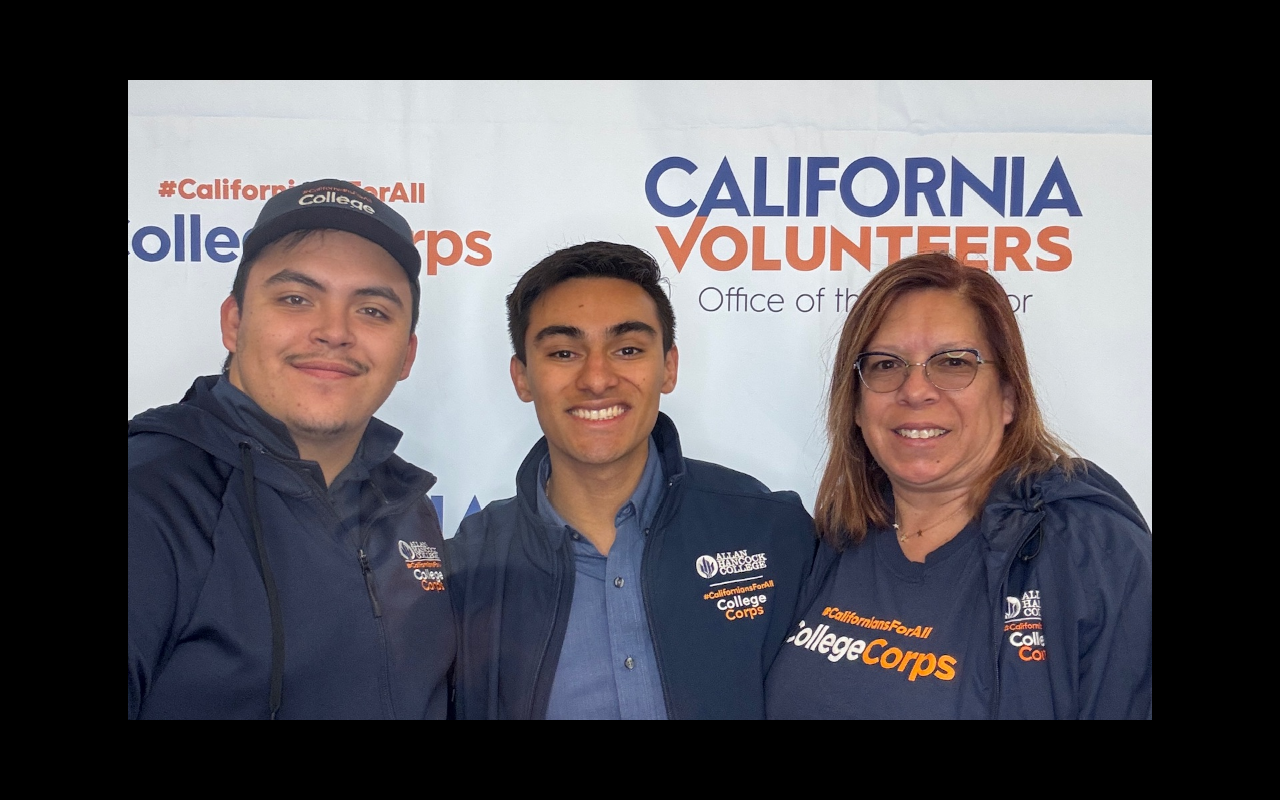
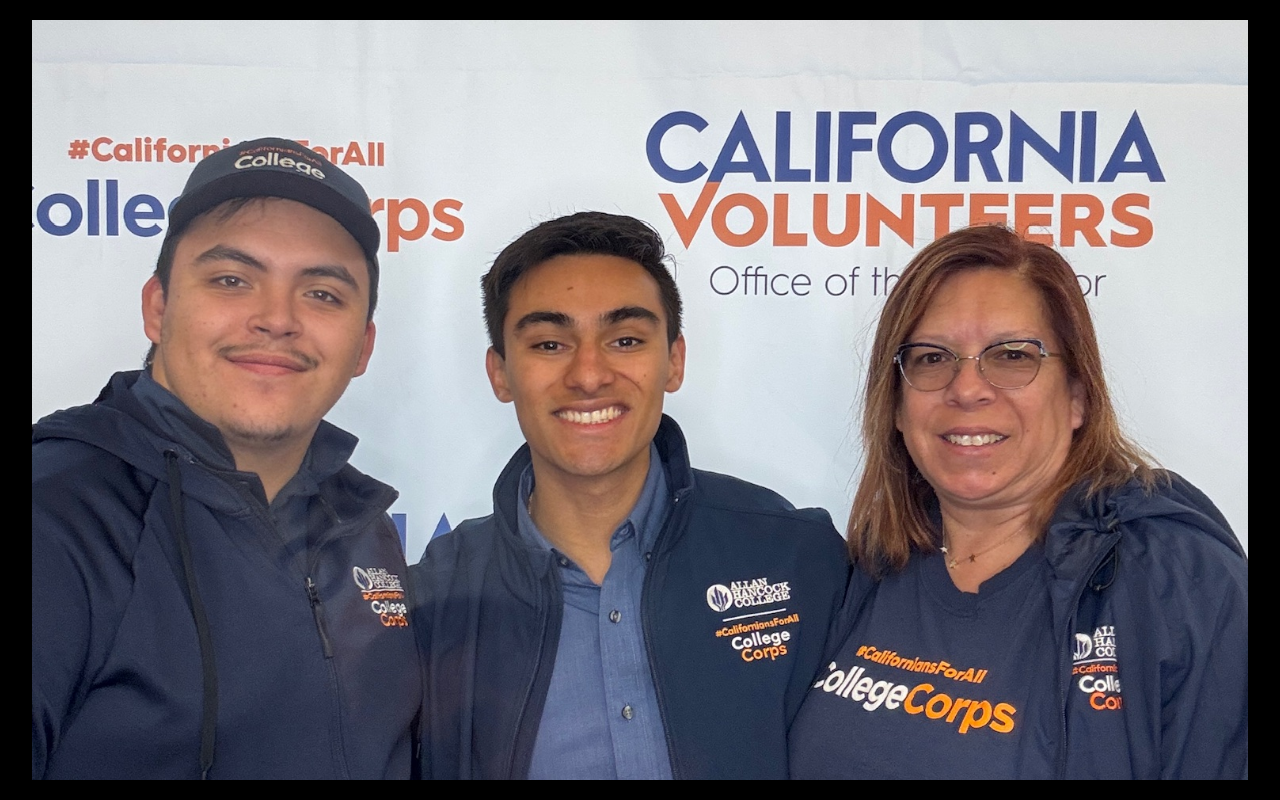
Before and after one commit to JovanyCardenas/career-center-presentation, a website: page index.html in a window 1280 px wide. Drawn offline with Linux system fonts and the light colour scheme.

Commit message:
initial commit

```diff
--- a/styles.css
+++ b/styles.css
@@ -9,8 +9,8 @@
 }
 
 .slideshow-container {
-    width: 80%;
-    height: 80%;
+    width: 95%;
+    height: 95%;
     overflow: hidden;
     position: relative;
 }
```
